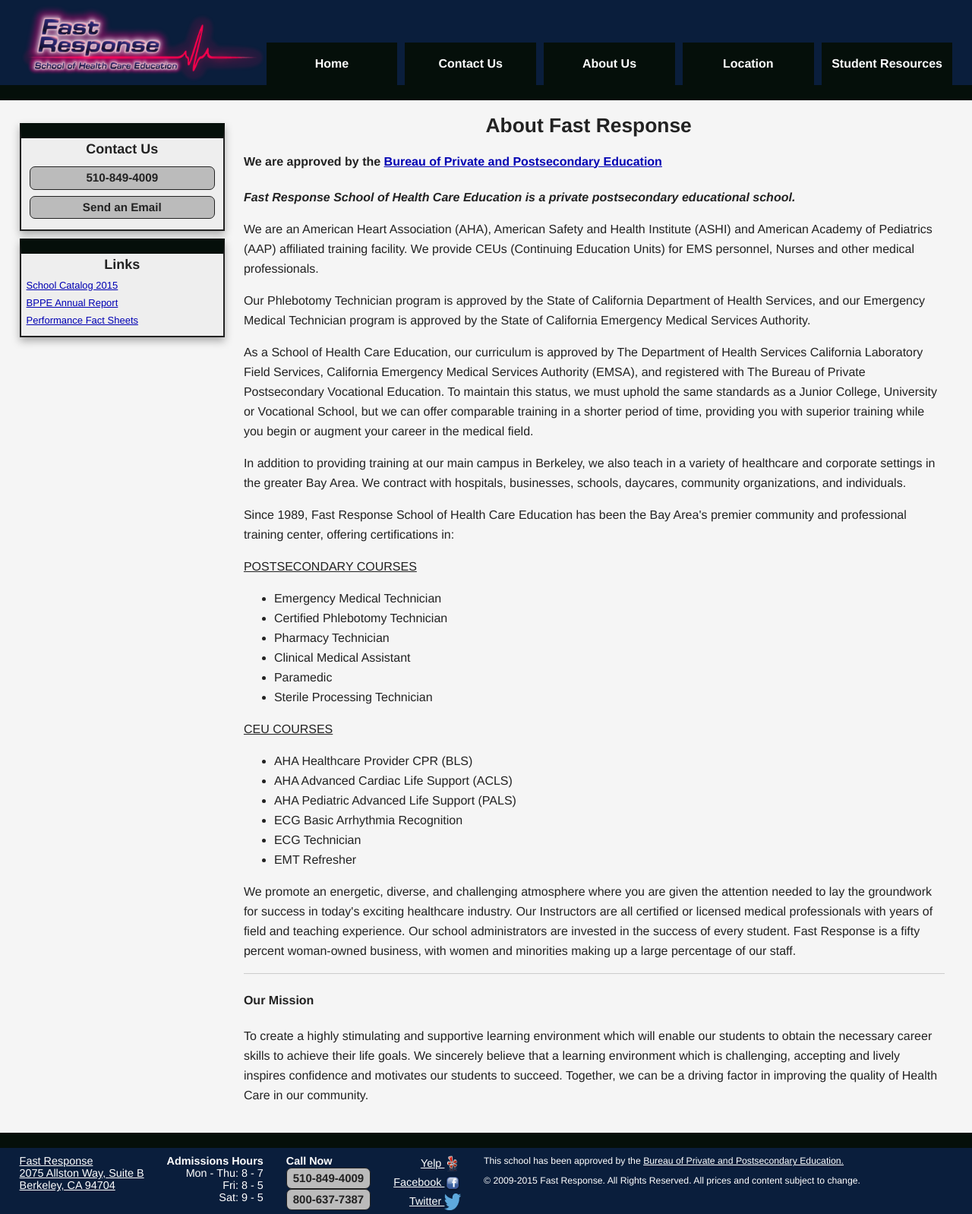
After one commit to fastresponse/webnew, a PHP site: page /about/ in a window 1280 px wide. The commit adds this page. Shown: the whole page at 76% size. Run offline with PHP 8.4, Linux system fonts and the light colour scheme; some libraries are stand-ins or nearby versions.

Commit message:
made new dirs for each section, added some media files, added about us page, started location page, updated links, moved contact us page

```diff
--- /dev/null
+++ b/about/index.php
@@ -0,0 +1,75 @@
+<?php
+  $incdir = '../';
+  $title = 'About Fast Response';
+  $page_header = '';
+  $description = '';
+  $css = array('courses.css');
+?>
+<?php require_once($incdir . 'header.php'); ?>
+
+<div id="sidebar-primary">
+  <aside id="contact-info">
+    <header><h3>Contact Us</h3></header>
+    <div id="phone">
+      <div class="button"><a href="tel://510-849-4009"><span class="nowrap"><span class="hide-mobile">510-849-4009</span><span class="hide-tablet hide-desktop">Call</span></span></a></div>
+    </div>
+    <div id="email">
+      <div class="button"><a href="<?= $incdir ?>contact_us.php"><span class="nowrap"><span class="hide-mobile">Send an </span>Email</span></a></div>
+    </div>
+  </aside>
+  <aside id="links">
+    <header><h3>Links</h3></header>
+    <ul>
+      <li><a href="<?= $incdir ?>pdf/Fast Response Catalog 2015.pdf">School Catalog 2015</a></li>
+      <li><a href="<?= $incdir ?>pdf/BPPE Annual Report 2013.pdf">BPPE Annual Report</a></li>
+      <li><a href="<?= $incdir ?>pdf/BPPE Performance Fact Sheets 2013.pdf">Performance Fact Sheets</a></li>
+    </ul>
+  </aside>
+</div>
+
+<section id="content">
+  <article>
+    <div id="sidebar-secondary">
+    </div>
+
+    <div>
+      <header><h1>About Fast Response</h1></header>
+      <h4>We are approved by the <a href="http://www.bppe.ca.gov/about_us/contact.shtml">Bureau of Private and Postsecondary Education</a></h4>
+      <p class="bold italic">Fast Response School of Health Care Education is a private postsecondary educational school.</p>
+	    <p>We are an American Heart Association (AHA), American Safety and Health Institute (ASHI) and American Academy of Pediatrics (AAP) affiliated training facility. We provide CEUs (Continuing Education Units) for EMS personnel, Nurses and other medical professionals.</p>
+	    <p>Our Phlebotomy Technician program is approved by the State of California Department of Health Services, and our Emergency Medical Technician program is approved by the State of California Emergency Medical Services Authority.</p>
+	    <p>As a School of Health Care Education, our curriculum is approved by The Department of Health Services California Laboratory Field Services, California Emergency Medical Services Authority (EMSA), and registered with The Bureau of Private Postsecondary Vocational Education. To maintain this status, we must uphold the same standards as a Junior College, University or Vocational School, but we can offer comparable training in a shorter period of time, providing you with superior training while you begin or augment your career in the medical field.</p>
+	    <p>In addition to providing training at our main campus in Berkeley, we also teach in a variety of healthcare and corporate settings in the greater Bay Area. We contract with hospitals, businesses, schools, daycares, community organizations, and individuals.</p>
+	    <p>Since 1989, Fast Response School of Health Care Education has been the Bay Area's premier community and professional training center, offering certifications in:</p>
+	    <div>
+	      <p class="underline">POSTSECONDARY COURSES</p>
+	      <ul>
+	        <li>Emergency Medical Technician</li>
+	        <li>Certified Phlebotomy Technician</li>
+          <li>Pharmacy Technician</li>
+	        <li>Clinical Medical Assistant</li>
+	        <li>Paramedic</li>
+	        <li>Sterile Processing Technician</li>
+	      </ul>
+	      <p class="underline">CEU COURSES</p>
+	      <ul>
+	        <li>AHA Healthcare Provider CPR (BLS)</li>
+	        <li>AHA Advanced Cardiac Life Support (ACLS)</li>
+	        <li>AHA Pediatric Advanced Life Support (PALS)</li>
+	        <li>ECG Basic Arrhythmia Recognition</li>
+	        <li>ECG Technician</li>
+	        <li>EMT Refresher</li>
+	      </ul>
+	    </div>
+	    <p>We promote an energetic, diverse, and challenging atmosphere where you are given the attention needed to lay the groundwork for success in today's exciting healthcare industry.  Our Instructors are all certified or licensed medical professionals with years of field and teaching experience.  Our school administrators are invested in the success of every student.  Fast Response is a fifty percent woman-owned business, with women and minorities making up a large percentage of our staff.</p>
+      <hr />
+      <h4>Our Mission</h4>
+	    <p>To create a highly stimulating and supportive learning environment which will enable our students to obtain the necessary career skills to achieve their life goals. We sincerely believe that a learning environment which is challenging, accepting and lively inspires confidence and motivates our students to succeed. Together, we can be a driving factor in improving the quality of Health Care in our community.</p>
+    </div>
+  </article>
+</section>
+
+<div id="bottom-bar">
+</div>
+
+<?php require_once($incdir . 'footer.php'); ?>
--- a/contact_us.php
+++ b/contact/index.php
@@ -1,5 +1,5 @@
 <?php
-  $incdir = './';
+  $incdir = '../';
   $title = 'Contact Fast Response';
   $page_header = 'Contact Fast Response';
   $description = '';
@@ -7,7 +7,7 @@
 ?>
 <?php require_once($incdir . 'header.php'); ?>
 
-<?php include_once($incdir . 'contact_form.php'); ?>
+<?php include_once('./contact_form.php'); ?>
 
 
 <hr class="form-separator" />
--- a/css/courses.css
+++ b/css/courses.css
@@ -12,6 +12,17 @@
 #links li,
 #course_approvals li {
   margin-top: 5px;
+}
+
+#registration .button {
+  margin: 10px auto 0;
+  width: 90%;
+}
+
+.price {
+  border: 1px dotted red;
+  border-radius: 6px;
+  padding: 2px;
 }
 
 article {
--- a/footer.php
+++ b/footer.php
@@ -26,9 +26,9 @@
     </div>
 
     <div id="social-media-footer">
-      <div><a href="//www.yelp.com/biz/fast-response-school-of-health-care-education-berkeley">Yelp <img src="/images/buttons/yelp-icon.png" alt="Yelp Reviews" /></a></div>
-      <div><a href="//www.facebook.com/FastResponseSchool">Facebook <img src="/images/buttons/PG_facebook_button.png" alt="Our Facebook Page" /></a></div>
-      <div><a href="//twitter.com/_FastResponse">Twitter <img src="/images/buttons/twitter_logo_blue.png" alt="Our Twitter Page" /></a></div>
+      <div><a href="//www.yelp.com/biz/fast-response-school-of-health-care-education-berkeley">Yelp <img src="<?= $incdir ?>img/yelp-logo.png" alt="Yelp Reviews" /></a></div>
+      <div><a href="//www.facebook.com/FastResponseSchool">Facebook <img src="<?= $incdir ?>img/facebook-logo.png" alt="Our Facebook Page" /></a></div>
+      <div><a href="//twitter.com/_FastResponse">Twitter <img src="<?= $incdir ?>img/twitter-logo.png" alt="Our Twitter Page" /></a></div>
     </div>
 
     <div id="legal-footer">
@@ -46,7 +46,7 @@
   "name" : "Fast Response",
   "alternateName" : "Fast Response School of Health Care Education",
   "url" : "http://www.fastresponse.org",
-  "logo" : "http://www.fastresponse.org/logo.png",
+  "logo" : "http://www.fastresponse.org/img/fr-logo-darkblue.png",
   "telephone" : "+1-510-849-4009",
   "faxNumber" : "+1-866-290-2739",
   "email" : "info@fastresponse.org",
--- a/header.php
+++ b/header.php
@@ -36,7 +36,7 @@
   <body>
     <div class="header-container">
       <header class="wrapper">
-        <a href="/"><img src="/images/headers/header_main_left.png" alt="Fast Response School Of Health Care Education" id="logo-img" /></a>
+      <a href="/"><img src="<?= $incdir ?>img/fr-logo-transparent.png" alt="Fast Response School Of Health Care Education" id="logo-img" /></a>
         <div id="menu-button">
           <div></div>
           <div></div>
@@ -44,10 +44,11 @@
         </div>
         <nav>
           <ul>
-            <li><a href="contact_us.php">Contact Us</a></li>
-            <li><a href="#">About Us</a></li>
-            <li><a href="#">Directions</a></li>
-            <li><a href="#">Student Resources</a></li>
+            <li><a href="<?= $incdir ?>">Home</a></li>
+            <li><a href="<?= $incdir ?>contact/">Contact Us</a></li>
+            <li><a href="<?= $incdir ?>about/">About Us</a></li>
+            <li><a href="<?= $incdir ?>location/">Location</a></li>
+            <li><a href="<?= $incdir ?>students/">Student Resources</a></li>
           </ul>
         </nav>
       </header>
```
Also changed, not shown: courses/acls/index.php (+47 -1 lines), courses/emt/index.php (+23 -0 lines), index.php (+16 -14 lines), location/index.php (added, +48 -0 lines), contact/contact_form.php (renamed from contact_form.php), img/facebook-logo.png (added), img/fr-logo-black.png (added), img/fr-logo-darkblue.png (renamed from logo.png), img/fr-logo-transparent.png (added), img/twitter-logo.png (added), img/yelp-logo.png (added), 4 other files.
